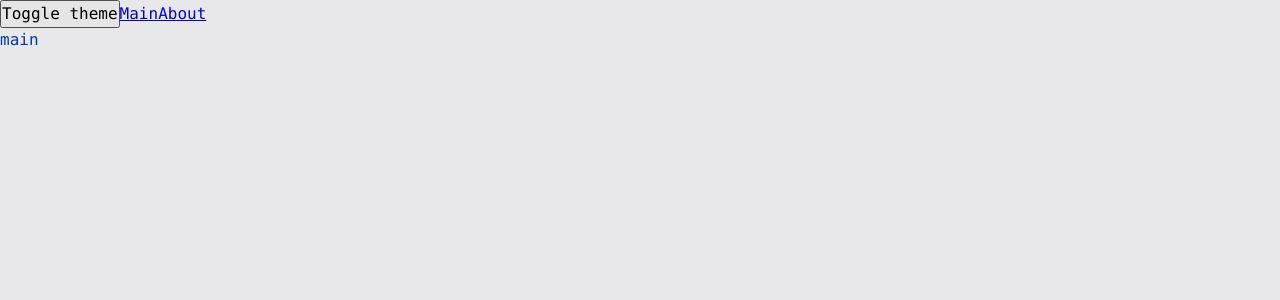
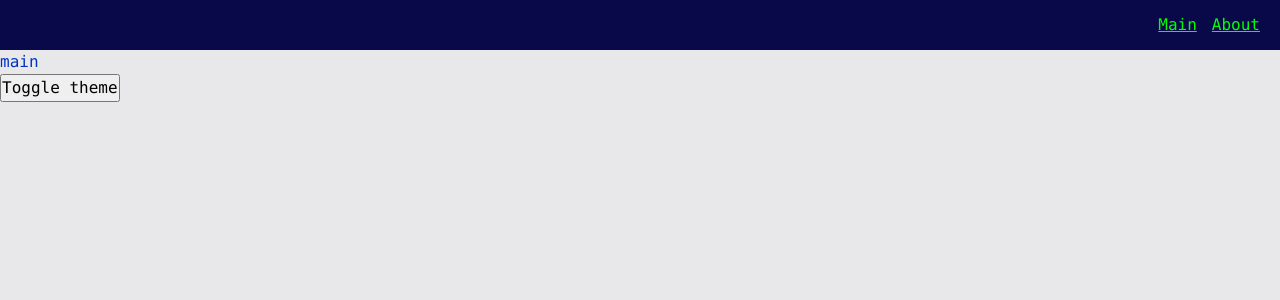
Before and after one commit to grandleemon/prod-react, a React app: page / in a window 1280 px wide. Shown: the top 300 px of the page. Built offline with nearby package versions, Linux system fonts and the light colour scheme.

Commit message:
created navbar widget, ui-link component

```diff
--- a/src/app/App.tsx
+++ b/src/app/App.tsx
@@ -6,16 +6,16 @@ import {classNames} from "shared/lib/classNames/classNames";
 import {useTheme} from "app/providers/ThemeProvider";
 import {MainPage} from "pages/MainPage";
 import {AppRouter} from "app/providers/router";
+import {Navbar} from "widgets/Navbar";
 
 const App = () => {
   const {theme, toggleTheme} = useTheme()
 
   return (
     <div className={classNames("app", {}, [theme])}>
+      <Navbar />
+      <AppRouter />
       <button onClick={toggleTheme}>Toggle theme</button>
-      <Link to="/">Main</Link>
-      <Link to="/about">About</Link>
-      <AppRouter />
     </div>
   );
 };
--- a/src/app/styles/index.scss
+++ b/src/app/styles/index.scss
@@ -1,7 +1,7 @@
 @import "reset";
-@import "variables/global";
-@import "themes/normal";
-@import "themes/dark";
+@import "./variables/global";
+@import "./themes/normal";
+@import "./themes/dark";
 
 .app {
   font: var(--font-m);
--- a/src/app/styles/themes/dark.scss
+++ b/src/app/styles/themes/dark.scss
@@ -1,6 +1,9 @@
 .app.dark {
   --bg-color: #090949;
+  --inverted-bg-color: #e8e8ea;
 
   --primary-color: #049604;
   --secondary-color: #04ff04;
+  --inverted-primary-color: #0232c2;
+  --inverted-secondary-color: #0452ff;
 }
--- a/src/app/styles/themes/normal.scss
+++ b/src/app/styles/themes/normal.scss
@@ -1,6 +1,9 @@
 .app.light {
   --bg-color: #e8e8ea;
+  --inverted-bg-color: #090949;
 
   --primary-color: #0232c2;
   --secondary-color: #0449e0;
+  --inverted-primary-color: #049604;
+  --inverted-secondary-color: #04ff04;
 }
--- a/src/app/styles/variables/global.scss
+++ b/src/app/styles/variables/global.scss
@@ -8,4 +8,7 @@
   --font-size-l: 24px;
   --font-line-l: 32px;
   --font-l: var(--font-size-l) / var(--font-line-l) var(--font-family-main);
+
+  //
+  --navbar-height: 50px;
 }
--- a/src/shared/lib/classNames/classNames.ts
+++ b/src/shared/lib/classNames/classNames.ts
@@ -1,9 +1,9 @@
 type Mods = Record<string, boolean | string>
 
-export const classNames = (cls: string, mods: Mods, additional: string[]) => {
+export const classNames = (cls: string, mods?: Mods, additional?: string[]) => {
   return [
     cls,
-    ...additional,
+    ...additional.filter(Boolean),
     ...Object.entries(mods)
       .filter(([className, value]) => Boolean(value))
       .map(([className]) => className)
--- /dev/null
+++ b/src/shared/ui/AppLink/AppLink.module.scss
@@ -0,0 +1,9 @@
+.appLink {
+  &.primary {
+    color: var(--primary-color);
+  }
+
+  &.secondary {
+    color: var(--inverted-secondary-color);
+  }
+}
--- /dev/null
+++ b/src/shared/ui/AppLink/AppLink.tsx
@@ -0,0 +1,32 @@
+import {classNames} from "shared/lib/classNames/classNames";
+import styles from "./AppLink.module.scss"
+import {Link, LinkProps} from "react-router-dom";
+import {FC} from "react";
+
+export enum AppLinkTheme {
+  PRIMARY = "primary",
+  SECONDARY = "secondary"
+}
+
+interface AppLinkProps extends LinkProps {
+  className?: string;
+  theme?: AppLinkTheme;
+}
+
+export const AppLink: FC<AppLinkProps> = (props) => {
+  const {to, className, children, theme = AppLinkTheme.PRIMARY, ...otherProps} = props;
+
+  return (
+    <Link
+      to={to}
+      className={
+      classNames(styles.appLink,
+        {},
+        [className, styles[theme]])
+    }
+      {...otherProps}
+    >
+      {children}
+    </Link>
+  );
+};
--- /dev/null
+++ b/src/widgets/Navbar/index.ts
@@ -0,0 +1 @@
+export {Navbar} from "./ui/Navbar"
--- /dev/null
+++ b/src/widgets/Navbar/ui/Navbar.module.scss
@@ -0,0 +1,16 @@
+.navbar {
+  width: 100%;
+  height: var(--navbar-height);
+  background: var(--inverted-bg-color);
+  display: flex;
+  align-items: center;
+  padding: 20px;
+
+  .links {
+    margin-left: auto;
+
+    .mainLink {
+      margin-right: 15px;
+    }
+  }
+}
--- /dev/null
+++ b/src/widgets/Navbar/ui/Navbar.tsx
@@ -0,0 +1,19 @@
+import React from 'react';
+import {classNames} from "shared/lib/classNames/classNames";
+import styles from "./Navbar.module.scss"
+import {AppLink, AppLinkTheme} from "shared/ui/AppLink/AppLink";
+
+interface NavbarProps {
+  className?: string;
+}
+
+export const Navbar = ({className}: NavbarProps) => {
+  return (
+    <div className={classNames(styles.navbar, {}, [className])}>
+      <div className={styles.links}>
+        <AppLink theme={AppLinkTheme.SECONDARY} to="/" className={styles.mainLink}>Main</AppLink>
+        <AppLink theme={AppLinkTheme.SECONDARY} to="/about">About</AppLink>
+      </div>
+    </div>
+  );
+};
```
